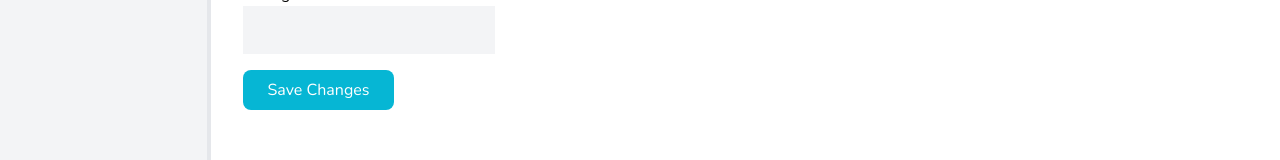
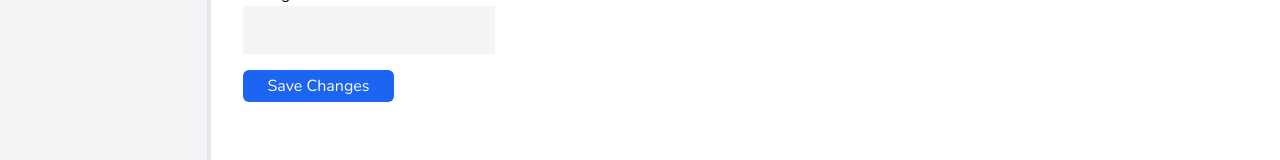
Before and after one commit to MicheleAwada/mug, a React (Vite) app in the folder frontend/: page /profile/details in a window 1280 px wide. Shown: the part 392-552 px from the top of the page. Built offline with nearby package versions, Linux system fonts and the light colour scheme.

Commit message:
better button details

```diff
--- a/frontend/src/routes/profile/details.jsx
+++ b/frontend/src/routes/profile/details.jsx
@@ -10,13 +10,12 @@ import { ErrorTextObj } from "../signup";
 
 import { attempValuesOfObject } from "../../utils";
 
+import Button from "../../components/button";
+
 export async function action({ request, params }) {
     const formData = await request.formData();
     const avatar = formData.get("avatar");
-    console.log("YOO")
-    console.log(avatar)
     if (avatar.name === "") {
-        console.log("inside")
 		formData.delete("avatar");
 	}
     const result = changeInfo(formData);
@@ -97,15 +96,15 @@ export default function Details() {
                     </fieldset>
                     <ErrorText child="non_field_errors" />
                     <ErrorText child="" />
-                    {isAuthenticated ? <button type="sumbit" className="px-6 py-2 bg-cyan-500 text-white rounded-lg">
+                    {isAuthenticated ? <Button type="sumbit" color="blue">
                         Save Changes
-                    </button> : <Tooltip
+                    </Button> : <Tooltip
 								content="You must Login first to change your details"
 								style="light"
 								arrow
-							><button type="button" className="px-6 py-2 bg-cyan-500 text-white rounded-lg">
+							><Button type="button" color="blue">
                         Save Changes
-                    </button></Tooltip>}
+                    </Button></Tooltip>}
             </Form>
         </>
     )
```
